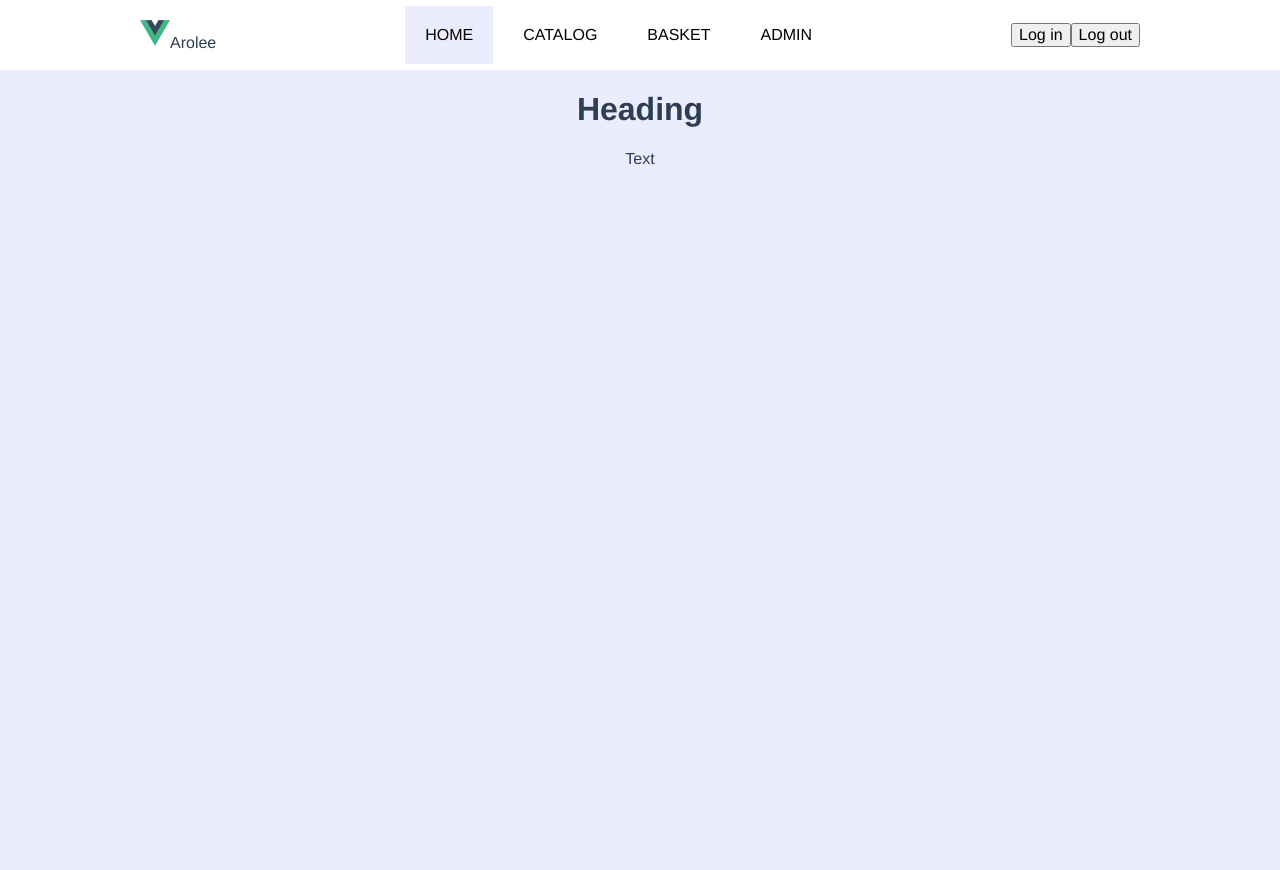
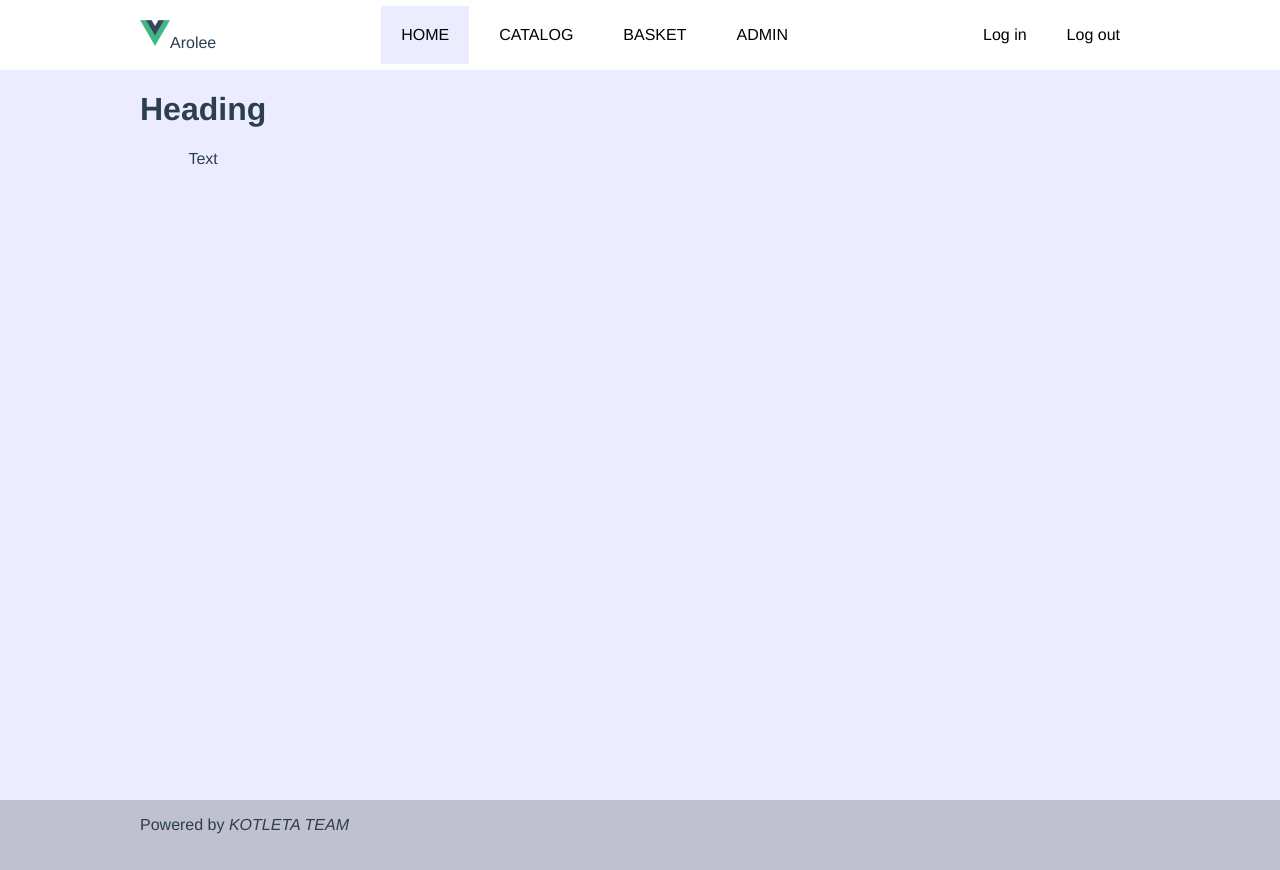
Before and after one commit to nutelabezgmo222/toyShop_FE, a Vue app: page / in a window 1280 px wide. Built offline with nearby package versions, Linux system fonts and the light colour scheme.

Commit message:
TSA-33: Added footer component and button

```diff
--- a/src/App.vue
+++ b/src/App.vue
@@ -4,17 +4,19 @@
     <main>
       <router-view />
     </main>
-    <footer></footer>
+    <Footer />
   </div>
 </template>
 
 <script>
 import Header from '@/components/Molecules/Header';
+import Footer from '@/components/Molecules/Footer';
 
 export default {
     name: 'App',
     components: {
-        Header
+        Header,
+        Footer
     },
     data() {
         return {
--- a/src/components/Atoms/Button.vue
+++ b/src/components/Atoms/Button.vue
@@ -1,19 +1,35 @@
 <template>
-  <button>{{ buttonText }}</button>
+  <button :class="type">{{ buttonText }}</button>
 </template>
 
 <script>
+const ButtonTypes = ['save', 'util'];
+
 export default {
   props: {
       buttonText: {
           type: String,
           required: true
-      }
+      },
+      type: {
+          type: String,
+          required: false,
+          default: 'util',
+          validator: (type) => ButtonTypes.includes(type)
+      },
   }
-
 }
 </script>
 
-<style>
+<style scoped>
+  button {
+      padding: 10px 20px;
+      border: 0;
+      cursor: pointer;
+      background: none;
+  }
+  .save {
 
+  }
+  .util {}
 </style>
--- /dev/null
+++ b/src/components/Molecules/Footer.vue
@@ -0,0 +1,31 @@
+<template>
+  <footer>
+    <div class="wrapper">
+      <p>Powered by <span class="team-logo">Kotleta team</span></p>
+    </div>
+  </footer>
+</template>
+
+<script>
+export default {
+
+};
+</script>
+
+<style>
+  footer {
+      position: absolute;
+      bottom: 0;
+      left: 0;
+      right: 0;
+      height: 70px;
+      background-color: #C0C0CE;
+  }
+  .wrapper {
+      display: flex;
+  }
+  .team-logo {
+      text-transform: uppercase;
+      font-style: italic;
+  }
+</style>
```
